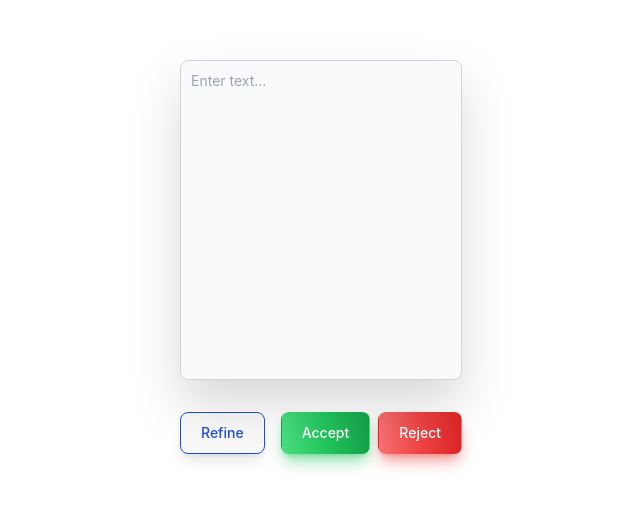
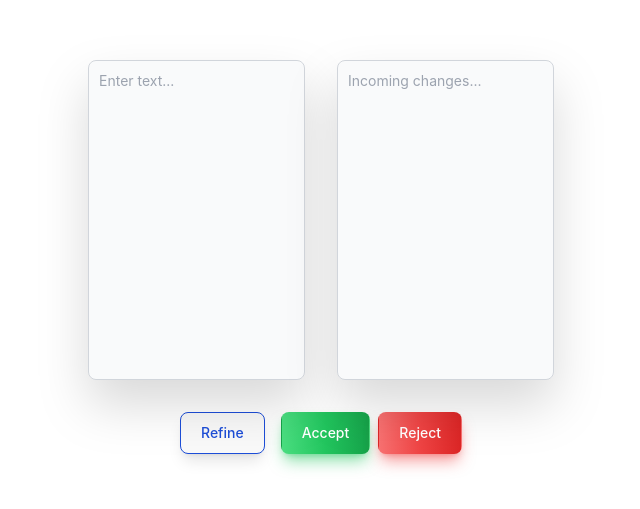
Before and after one commit to Artists-for-Humanity/OdistAI, a React (Vite) app in the folder client/: page / in a window 1280 px wide. Shown: the part 139-648 px from the top of the page, without its empty margins (319-959 px from the left). Built offline with nearby package versions, Linux system fonts and the light colour scheme.

Commit message:
abstract textinput and incomingtext added react hooks to record highlighted texts

```diff
--- a/client/src/App.tsx
+++ b/client/src/App.tsx
@@ -1,18 +1,17 @@
 import { useState } from "react";
 import "./App.css";
-import TextInput from "./Components/TextInputBox";
+import TextInput from "./Components/TextInput";
+import IncomingText from "./Components/IncomingText";
 
 function App() {
   const [count, setCount] = useState(0);
 
   return (
     <div>
-      {/* <textarea
-        id="message"
-        className="resize-none block w-96 h-80 mb-8 p-2.5 w-full text-sm text-gray-900 drop-shadow-2xl bg-gray-50 rounded-lg border border-gray-300 focus:ring-blue-500 focus:border-blue-500 dark:bg-gray-700 dark:border-gray-600 dark:placeholder-gray-400 dark:text-white dark:focus:ring-blue-500 dark:focus:border-blue-500"
-        placeholder="Enter text..."
-      ></textarea> */}
-      <TextInput></TextInput>
+      <div className="flex flex-row gap-x-8">
+        <TextInput></TextInput>
+        <IncomingText></IncomingText>
+      </div>
       <div className="items-center justify-center hidden col-span-1 space-x-2 sm:flex">
         <button
           type="button"
--- /dev/null
+++ b/client/src/Components/IncomingText.tsx
@@ -0,0 +1,12 @@
+function IncomingText() {
+
+    return (
+        <textarea readOnly
+            id="message"
+            className="resize-none block w-96 h-80 mb-8 p-2.5 w-full text-sm text-gray-900 drop-shadow-2xl bg-gray-50 rounded-lg border border-gray-300 focus:ring-blue-500 focus:border-blue-500 dark:bg-gray-700 dark:border-gray-600 dark:placeholder-gray-400 dark:text-white dark:focus:ring-blue-500 dark:focus:border-blue-500"
+            placeholder="Incoming changes...">
+
+        </textarea>)
+}
+
+export default IncomingText;
--- /dev/null
+++ b/client/src/Components/TextInput.tsx
@@ -0,0 +1,31 @@
+import { useState } from "react";
+
+function TextInput() {
+
+    const [highlightedText, setHighlightedText] = useState("")
+
+
+    const handleHighlight = (e : React.MouseEvent<HTMLTextAreaElement>) => {
+
+        const textarea = e.target as HTMLTextAreaElement
+        const start = textarea.selectionStart;
+        const end = textarea.selectionEnd;
+
+        if (start !== null && end !== null) {
+            const highlighted = textarea.value.substring(start, end);
+            setHighlightedText(highlighted);
+          } else {
+            setHighlightedText('');
+          }
+        console.log("This is the highlighted text: ", highlightedText)
+    };
+    return (
+    <textarea
+        id="message"
+        className="resize-none block w-96 h-80 mb-8 p-2.5 w-full text-sm text-gray-900 drop-shadow-2xl bg-gray-50 rounded-lg border border-gray-300 focus:ring-blue-500 focus:border-blue-500 dark:bg-gray-700 dark:border-gray-600 dark:placeholder-gray-400 dark:text-white dark:focus:ring-blue-500 dark:focus:border-blue-500"
+        placeholder="Enter text..."
+        onMouseUp={handleHighlight}></textarea>)
+
+}
+
+export default TextInput;
--- a/client/src/Components/TextInputBox.tsx
+++ /dev/null
@@ -1,12 +0,0 @@
-
-function TextInput() {
-
-    return (
-    <textarea
-        id="message"
-        className="resize-none block w-96 h-80 mb-8 p-2.5 w-full text-sm text-gray-900 drop-shadow-2xl bg-gray-50 rounded-lg border border-gray-300 focus:ring-blue-500 focus:border-blue-500 dark:bg-gray-700 dark:border-gray-600 dark:placeholder-gray-400 dark:text-white dark:focus:ring-blue-500 dark:focus:border-blue-500"
-        placeholder="Enter text..."></textarea>)
-
-}
-
-export default TextInput;
```
Also changed, not shown: 1 other file (tests, documents, lock files or other folders).
